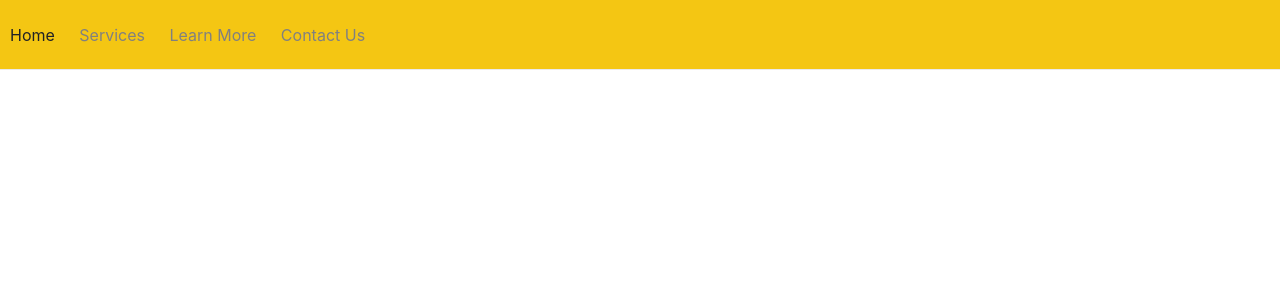
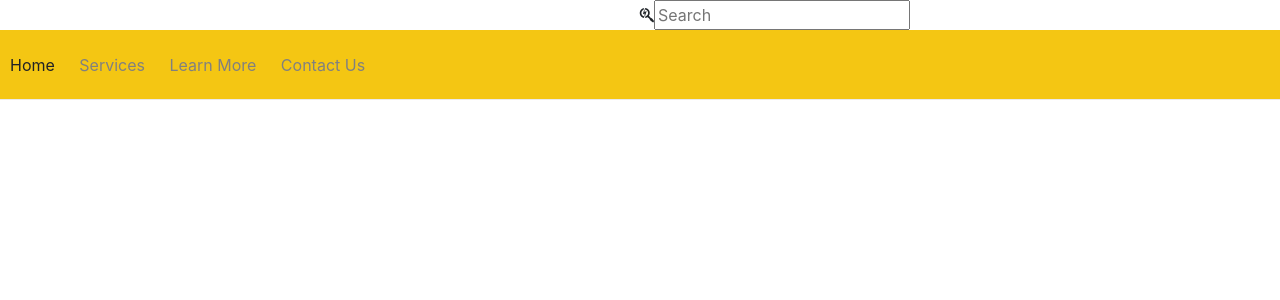
Before and after one commit to amanmool03/HamroGas, a PHP site: page /shop.html in a window 1280 px wide. Shown: the top 300 px of the page. Run offline with PHP 8.4, Linux system fonts and the light colour scheme; some libraries are stand-ins or nearby versions.

Commit message:
Upgrades

```diff
--- a/css/shop_style.css
+++ b/css/shop_style.css
@@ -7,6 +7,9 @@ html {
     font-family: "helvetica neue", sans-serif;
 }
 
+.menu a:hover{
+    color: red;
+}
 .nav {
     border-bottom: 1px solid #EAEAEB;
     text-align: right;
@@ -67,3 +70,9 @@ label {
 
 
 }
+
+
+
+form{
+    float: right;
+}
--- a/shop.html
+++ b/shop.html
@@ -18,9 +18,19 @@
     <link href="https://fonts.googleapis.com/css?family=Montserrat:500&display=swap" rel="stylesheet">
     <link href="https://fonts.googleapis.com/css?family=Dancing+Script|Fredoka+One|Rajdhani|Roboto|Roboto+Condensed|Satisfy&display=swap" rel="stylesheet">
 
+    <!--Font Awsome Kit-->
+    <script src="https://kit.fontawesome.com/c11802deb6.js" crossorigin="anonymous"></script>
+    <link rel="stylesheet" href="https://stackpath.bootstrapcdn.com/font-awesome/4.7.0/css/font-awesome.min.css">
+
 </head>
 
 <body>
+    <div class="container">
+        <div class="row">
+            <div class="col-9">
+    <form action="#"><i class="fab fa-searchengin"></i><input type="text" name="Search" id="search" placeholder="Search"></form>
+</div></div></div>
+    <!-- <a href="index.html" class="js-logo-clone">Shoppers</a> -->
   <header>
     <div class="nav">
         <label for="toggle">&#9776;</label>
```
